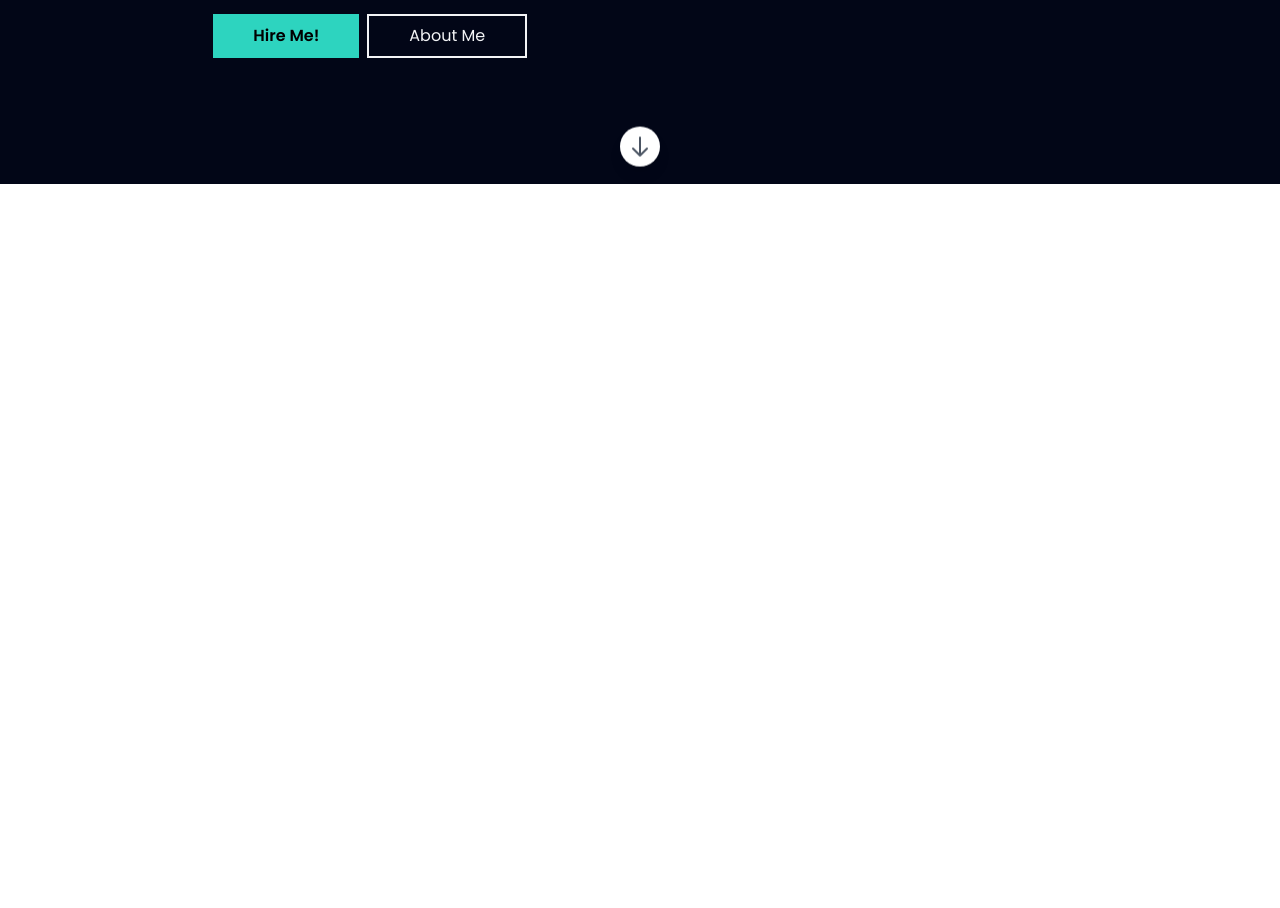
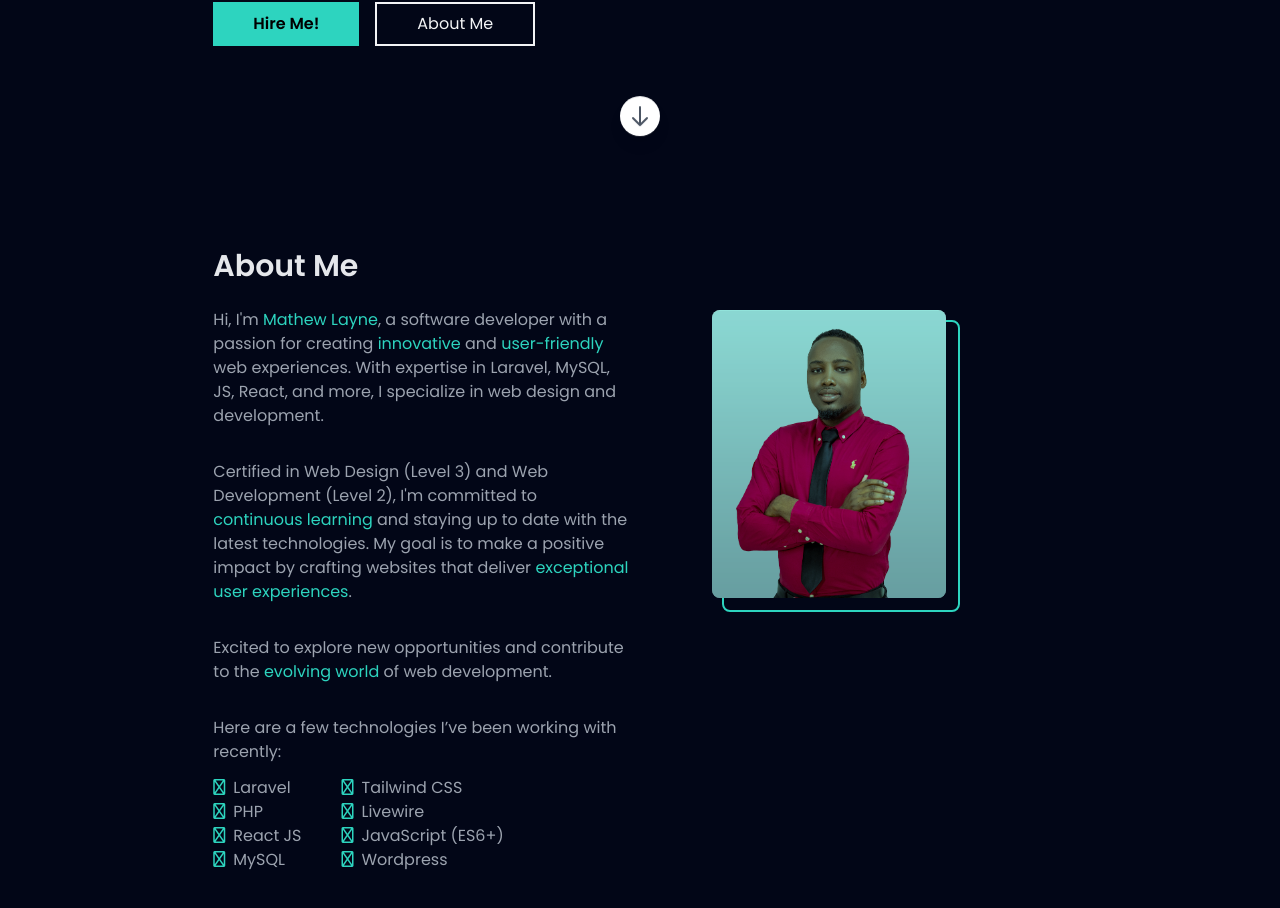
Before and after one commit to Mathew-Layne/my-portfolio, a React (Create React App) app: page / in a window 1280 px wide. Shown: the part 616-1524 px from the top of the page. Before the commit the page ends 800 px from the top, so only its background shows below. Built offline with nearby package versions, Linux system fonts and the light colour scheme.

Commit message:
about us completed

```diff
--- a/src/Aboutme.js
+++ b/src/Aboutme.js
@@ -1,21 +1,112 @@
 import { useState } from "react";
 
 const Aboutme = () => {
+  return (
+    <div className="container text-gray-400  w-full md:py-16 py-32">
+      <h2 className="text-3xl font-semibold my-6 text-gray-200">About Me</h2>
 
-    const [name, setName] = useState('Mike')
+      <div className="content md:flex md:justify-between md:gap-x-20">
+        <div className="text md:w-7/12 mb-10">
+          <p className="mb-8">
+            Hi, I'm <span className="text-teal-400">Mathew Layne</span>, a
+            software developer with a passion for creating{" "}
+            <span className="text-teal-400">innovative</span> and{" "}
+            <span className="text-teal-400">user-friendly</span> web
+            experiences. With expertise in Laravel, MySQL, JS, React, and more,
+            I specialize in web design and development.
+          </p>
+          <p className="mb-8">
+            Certified in Web Design (Level 3) and Web Development (Level 2), I'm
+            committed to{" "}
+            <span className="text-teal-400">continuous learning</span> and
+            staying up to date with the latest technologies. My goal is to make
+            a positive impact by crafting websites that deliver{" "}
+            <span className="text-teal-400">exceptional user experiences</span>.
+          </p>
+          <p className="mb-8">
+            Excited to explore new opportunities and contribute to the{" "}
+            <span className="text-teal-400">evolving world</span> of web
+            development.
+          </p>
 
-    const handleClick = () => {
-        setName('Mathew')
-    }
+          <p>
+            Here are a few technologies I’ve been working with recently:
+            <div className="flex gap-x-10 my-3">
+              <div>
+                <div>
+                  <span>
+                    <i className="fa-regular fa-play text-teal-400 mr-2"></i>
+                  </span>
+                  Laravel
+                </div>
+                <div>
+                  <span>
+                    <i className="fa-regular fa-play text-teal-400 mr-2"></i>
+                  </span>
+                  PHP
+                </div>
+                <div>
+                  <span>
+                    <i className="fa-regular fa-play text-teal-400 mr-2"></i>
+                  </span>
+                  React JS
+                </div>
+                <div>
+                  <span>
+                    <i className="fa-regular fa-play text-teal-400 mr-2"></i>
+                  </span>
+                  MySQL
+                </div>
+              </div>
 
-    return (
-        <div className="container">
-            <div className="content h-screen">
-                <p className="text-gray-100">My name is {name}</p>
-                <button onClick={handleClick} className="bg-indigo-600 text-gray-100"> About Me</button>
+              <div>
+                <div>
+                  <span>
+                    <i className="fa-regular fa-play text-teal-400 mr-2"></i>
+                  </span>
+                  Tailwind CSS
+                </div>
+                <div>
+                  <span>
+                    <i className="fa-regular fa-play text-teal-400 mr-2"></i>
+                  </span>
+                  Livewire
+                </div>
+                <div>
+                  <span>
+                    <i className="fa-regular fa-play text-teal-400 mr-2"></i>
+                  </span>
+                  JavaScript (ES6+)
+                </div>
+                <div>
+                  <span>
+                    <i className="fa-regular fa-play text-teal-400 mr-2"></i>
+                  </span>
+                  Wordpress
+                </div>
+              </div>
             </div>
+          </p>
         </div>
-     );
-}
+
+        <div className="image md:w-6/12">
+          <div className="w-5/6 md:w-4/6 group">
+            <div className=" border-2 rounded-lg border-teal-400 transition duration-300 group-hover:translate-x-4 group-hover:translate-y-4 translate-x-3 translate-y-3">
+              <div className="relative">
+              <img
+                className="rounded-lg transition duration-300 group-hover:-translate-x-6 group-hover:-translate-y-6 -translate-x-3 -translate-y-3"
+                src="./mathew2.png"
+                alt="Picture of Mathew Layne"
+              />
+               <div class="absolute inset-0 bg-teal-400 opacity-50 mix-blend-multiply group-hover:mix-blend-normal rounded-lg transition-opacity duration-300 group-hover:opacity-0 -translate-x-3 -translate-y-3"></div>
+              </div>
+
+            </div>
+          </div>
+        </div>
+      </div>
+    </div>
+  );
+};
 
 export default Aboutme;
--- a/src/App.js
+++ b/src/App.js
@@ -1,4 +1,5 @@
 import Home from "./Home";
+
 function App() {
   return (
     <div className="App">
--- a/src/Header.js
+++ b/src/Header.js
@@ -19,7 +19,7 @@ const Header = () => {
           Web Designer and Developer.
         </p>
 
-        <div className="w-full md:w-7/12 my-5">
+        <div className="w-full md:w-0/12 my-5">
           <p className="text-gray-400">
             With a keen eye for aesthetics and a commitment to excellence, I
             strive to deliver visually striking websites and applications that
@@ -27,13 +27,13 @@ const Header = () => {
           </p>
         </div>
 
-        <div className="flex flex-wrap">
-          <button className="bg-teal-400 py-2 px-10 my-2 mr-2 font-semibold">
+        <div className="flex flex-wrap gap-4">
+          <button className="transition duration-200 ease-in-out hover:scale-110 bg-teal-400 py-2 px-10 my-2 font-semibold">
             Hire Me!
           </button>
           <button
             onClick={handleAboutClick}
-            className="text-gray-100 border-2 border-gray-100 py-2 px-10 my-2"
+            className="transition duration-200 ease-in-out hover:scale-110 text-gray-100 border-2 border-gray-100 py-2 px-10 my-2"
           >
             About Me
           </button>
--- a/src/Home.js
+++ b/src/Home.js
@@ -4,22 +4,21 @@ import Header from './Header';
 import SocialIconRevamped from './SocialIconRevamped';
 import ScrollDownButton from './ScrollDownButton';
 import LoadingScreen from './LoadingScreen';
+import Aboutme from './Aboutme'
 
 const Home = () => {
   const [isLoading, setIsLoading] = useState(true);
   useEffect(() => {
-    return () => {
-      console.log(isLoading);
-      console.log("useEect Ran");
+    // Simulating loading time
+    const timer = setTimeout(() => {
+      setIsLoading(false);
+    }, 2500);
 
-    //   setTimeout(() => {
-    //     setIsLoading(false);
-    //   }, 3000);
-    };
+    return () => clearTimeout(timer);
   }, []);
   return (
-    <div className='bg-slate-950'>
-      {isLoading && <LoadingScreen />}
+    <div className='bg-slate-950 scroll-smooth'>
+      {isLoading && <LoadingScreen isLoading={isLoading} />}
 
         <div className=" container mx-auto min-h-screen w-10/12 md:w-8/12">
 
@@ -31,7 +30,8 @@ const Home = () => {
 
       <ScrollDownButton />
 
-      {/* <Aboutme /> */}
+      <Aboutme />
+
     </div>
     </div>
 
--- a/src/LoadingScreen.js
+++ b/src/LoadingScreen.js
@@ -1,15 +1,7 @@
 import React, { useState, useEffect } from 'react';
 
-const LoadingScreen = () => {
-  const [isLoading, setIsLoading] = useState(true);
-  useEffect(() => {
-    // Simulating loading time
-    const timer = setTimeout(() => {
-      setIsLoading(false);
-    }, 2500);
+const LoadingScreen = ({isLoading}) => {
 
-    return () => clearTimeout(timer);
-  }, []);
   return (
     <div className={`left-0 right-0 top-0 z-50  flex items-center justify-center fixed h-screen bg-slate-950 transition-opacity duration-1000 ease-in-out ${
       isLoading ? 'opacity-100' : 'opacity-0'
--- a/src/Navbar.js
+++ b/src/Navbar.js
@@ -3,6 +3,10 @@ import React, { useState, useEffect } from 'react';
 const Navbar = () => {
   const [showMobileMenu, setShowMobileMenu] = useState(false);
   const [hasScrolled, setHasScrolled] = useState(false);
+
+  const handleResumeClick = () => {
+    window.location.href = 'file:///C:/Users/mathew.layne/Desktop/my-resume.pdf';
+  };
 
   useEffect(() => {
     const handleScroll = () => {
@@ -25,11 +29,11 @@ const Navbar = () => {
     <nav className={`navbar ${hasScrolled ? 'shadow' : ''} flex justify-between text-gray-100 text-sm pt-6`}>
       <h1 className="pt-1 text-lg">My Portfolio</h1>
       <div className={`navlinks py-1 ${showMobileMenu ? 'block' : 'hidden'} sm:flex`}>
-        <a className="block mt-1 sm:inline-block sm:mt-0 mx-2 sm:mx-4 hover:text-teal-400" href="#">Home</a>
-        <a className="block mt-1 sm:inline-block sm:mt-0 mx-2 sm:mx-4 hover:text-teal-400" href="#">About Me</a>
-        <a className="block mt-1 sm:inline-block sm:mt-0 mx-2 sm:mx-4 hover:text-teal-400" href="#">Resume</a>
-        <a className="block mt-1 sm:inline-block sm:mt-0 mx-2 sm:mx-4 hover:text-teal-400" href="#">Projects</a>
-        <a className="block mt-1 sm:inline-block sm:mt-0 ml-2 sm:ml-4 hover:text-teal-400" href="#">Contact Me</a>
+        <a className="block mt-1 sm:inline-block sm:mt-0 mx-2 sm:mx-4 hover:text-teal-400 cursor-pointer" href="#">Home</a>
+        <a className="block mt-1 sm:inline-block sm:mt-0 mx-2 sm:mx-4 hover:text-teal-400 cursor-pointer" href="#">About Me</a>
+        <a className="block mt-1 sm:inline-block sm:mt-0 mx-2 sm:mx-4 hover:text-teal-400 cursor-pointer" onClick={handleResumeClick}>Resume</a>
+        <a className="block mt-1 sm:inline-block sm:mt-0 mx-2 sm:mx-4 hover:text-teal-400 cursor-pointer" href="#">Projects</a>
+        <a className="block mt-1 sm:inline-block sm:mt-0 ml-2 sm:ml-4 hover:text-teal-400 cursor-pointer" href="#">Contact Me</a>
       </div>
       <div className="block sm:hidden">
         <button
--- a/src/ScrollDownButton.js
+++ b/src/ScrollDownButton.js
@@ -21,13 +21,13 @@ const ScrollDownButton = () => {
     clearTimeout(timeoutRef.current);
 
     if(window.scrollY > 100){
-    timeoutRef.current = setTimeout(() => {
+
       setIsVisible(false);
-    }, 500);    }
+      }
     else{
-    timeoutRef.current = setTimeout(() => {
+
       setIsVisible(true);
-    }, 500);    }
+     }
 
 
     // Set a delay before updating visibility
```
Also changed, not shown: public/mathew.png (added), public/mathew2.png (added).
